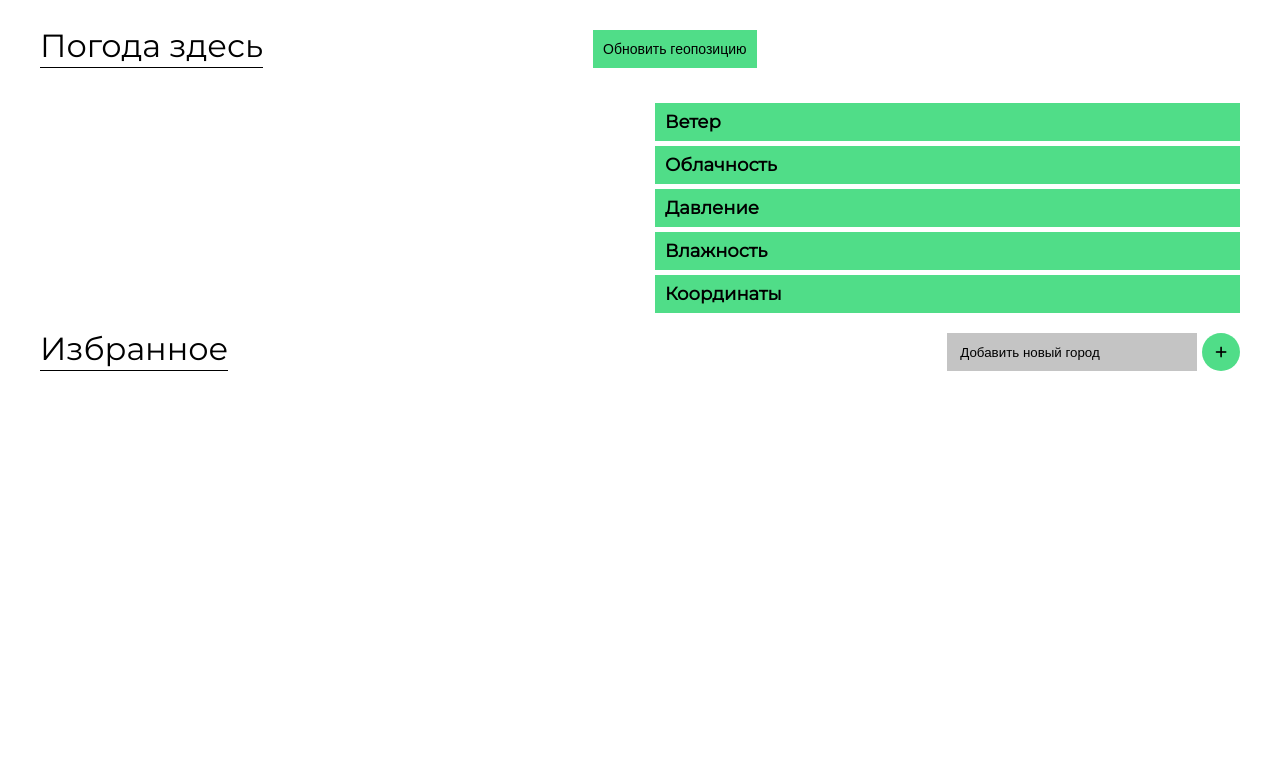
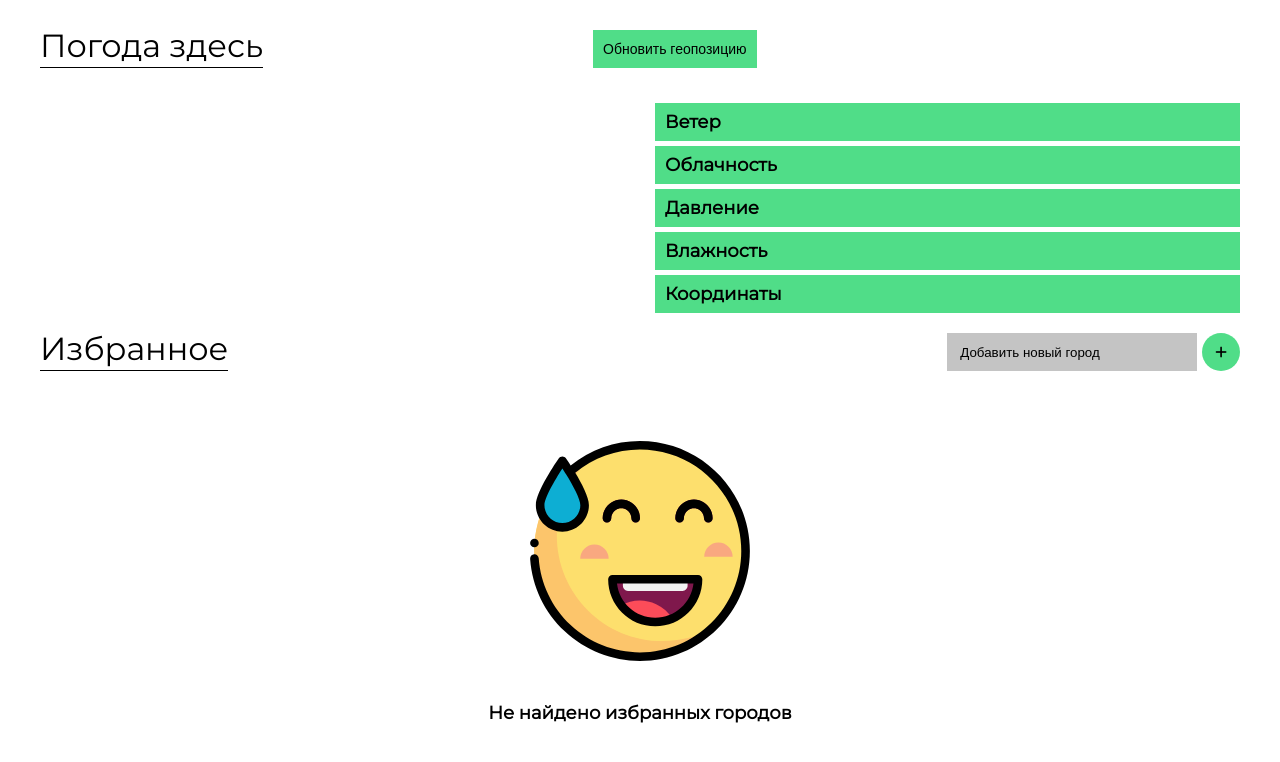
Before and after one commit to DFirsa/ITMO_web_6sem, a plain HTML site: page index.html in a window 1280 px wide. Drawn offline with Linux system fonts and the light colour scheme; no server answers.

Commit message:
have finished lab2

```diff
--- a/css/styles.css
+++ b/css/styles.css
@@ -250,7 +250,21 @@ img{
 	font-weight: bold;
 }
 
-/* hide animation */
-.hide{
-	opacity: 0;
+/* pinned-empty */
+
+.pinned-empty{
+	width: 100%;
+	text-align: center;
+
+	display: none;
 }
+
+.pinned-empty img{
+	max-width: 220px;
+	max-height: 220px;
+	margin: 40px 0;
+}
+
+.pinned-empty p{
+	font-weight: bold;
+}
--- a/index.html
+++ b/index.html
@@ -65,6 +65,10 @@
                         <button class="wide-btn"><i class="fas fa-plus"></i></button>
                     </form>
                 </div>
+                <div class="pinned-empty">
+                    <img src="./img/pinned-empty.svg" alt="">
+                    <p>Не найдено избранных городов</p>
+                </div>
                 <ul class="pinned-list">
                 </ul>
             </section>
--- a/js/fecth-test.js
+++ b/js/fecth-test.js
@@ -1,7 +1,7 @@
 const queryPattern = "https://weatherapi-com.p.rapidapi.com/forecast.json?q=";
 const rapidapiKey =  "5ea1a7bba0mshb4b5ef34560e186p1b62cbjsn45061317a9f6";
 const rapidapiHost = "weatherapi-com.p.rapidapi.com";
-let defaultCity = localStorage['default-city'];
+
 
 // Get API response
 async function getWeatherJSON(cityOrCoords){
--- a/js/localStorage.js
+++ b/js/localStorage.js
@@ -18,8 +18,6 @@ function loadData(parentNode, loadingNode, loadFunction, delay){
         await loadFunction();
         parentNode.removeChild(parentNode.querySelector('.loader'));
         loadingNode.style.display = defaultValue;
-
-        //TODO: плавная анимация
     }, delay);
 }
 
@@ -42,12 +40,16 @@ async function create_card(CityName){
     let clone = template.content.querySelector('li').cloneNode(true);
 
     pinned_list.appendChild(clone);
-    clone.querySelector('button').onclick = function (){
+    clone.querySelector('button').onclick = () => {
         pinned_list.removeChild(clone);
 
         let pinnedCities = new Set(JSON.parse(localStorage['cities']))
         pinnedCities.delete(CityName);
         localStorage['cities'] = JSON.stringify([...pinnedCities]);
+
+        if([...pinnedCities].length === 0){
+            document.querySelector('.pinned-empty').style.display = 'block';
+        }
     }
 }
 
@@ -67,5 +69,9 @@ function load_pinned(){
             }
         }
         localStorage['cities'] = JSON.stringify([...set]);
+
+        if (JSON.parse(localStorage['cities']).length === 0){
+            document.querySelector('.pinned-empty').style.display = 'block';
+        }
     }, 1000);
 }
--- a/js/main.js
+++ b/js/main.js
@@ -14,9 +14,8 @@ function enableDeafultButtons(){
 }
 
 init_storage();
+
+let defaultCity = localStorage['default-city'];
 enableCurrent();
 load_pinned();
 enableDeafultButtons();
-
-// TODO: заглушку если все пины удалены
-// TODO: мб подсказки при вводе
```
Also changed, not shown: README.md, img/pinned-empty.svg (added), 1 other file.
